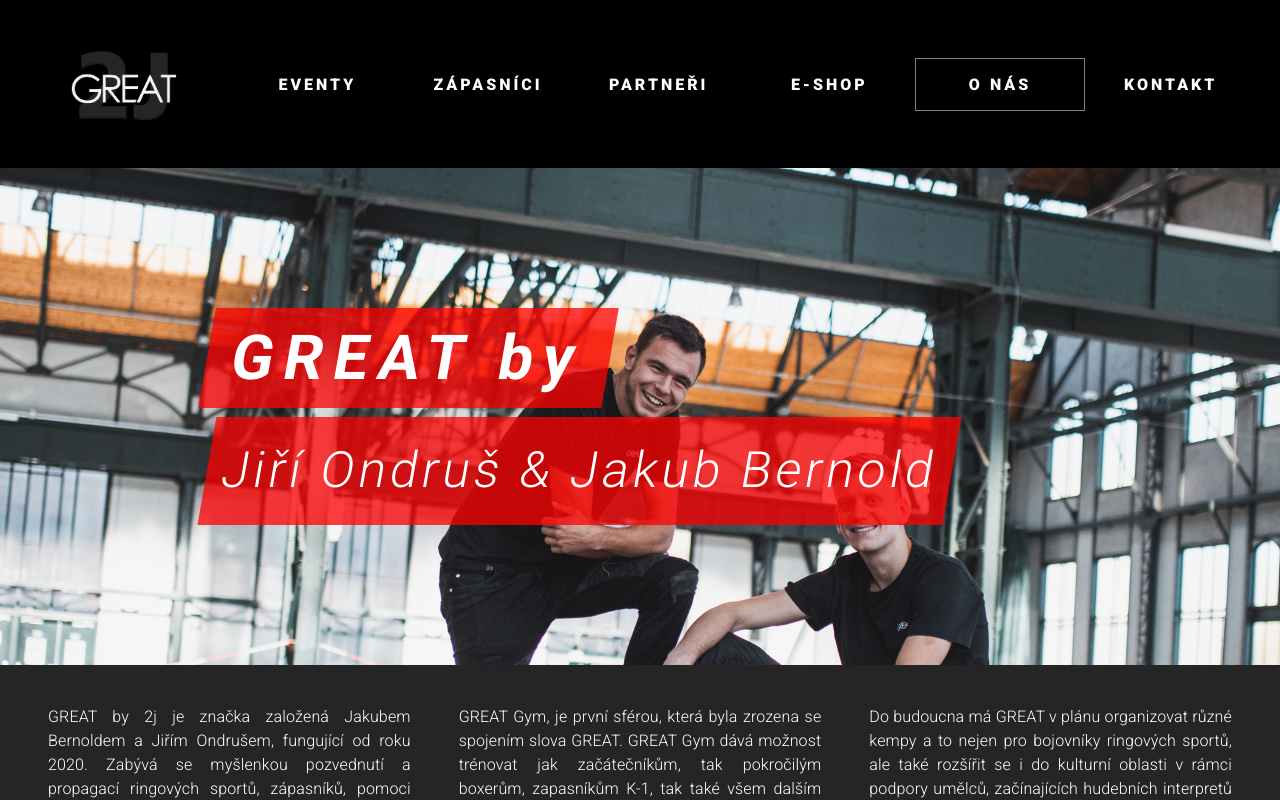
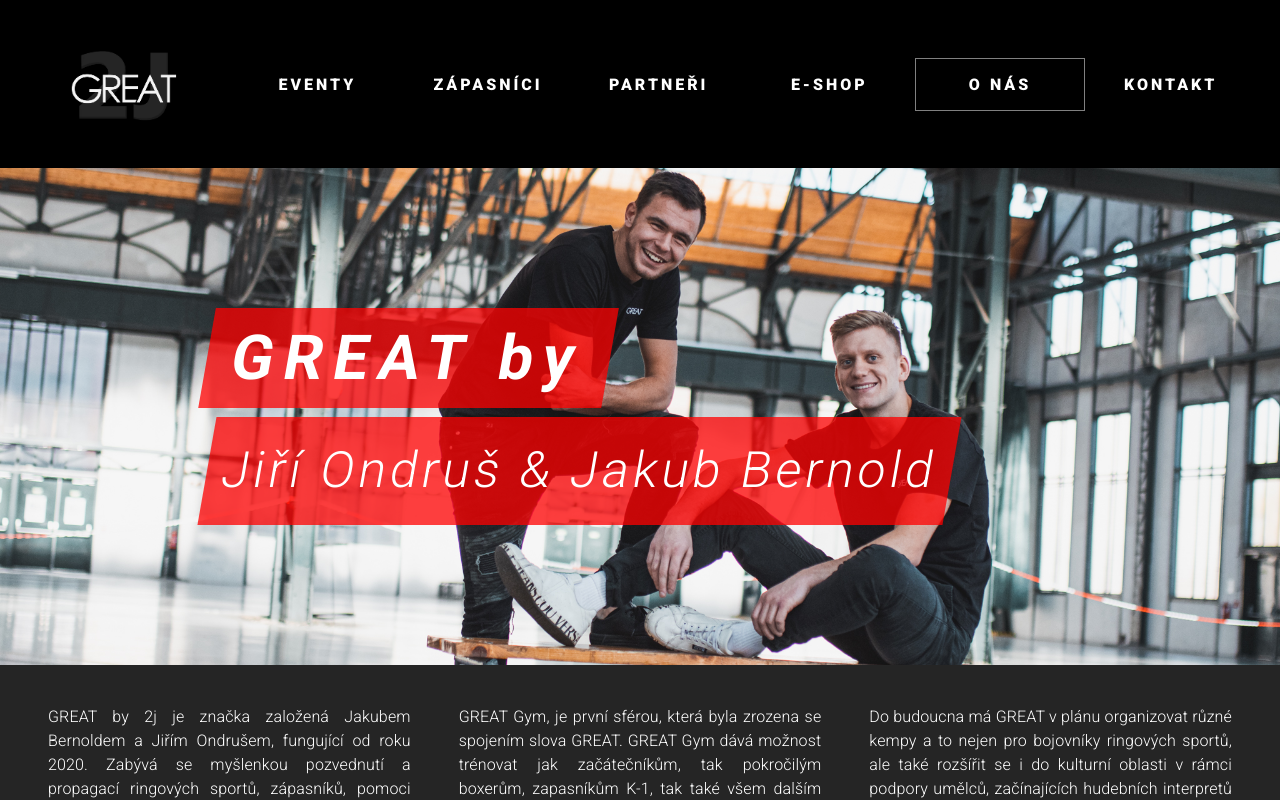
Before and after one commit to theokeist/great2j, a Next.js app: page /about in a window 1280 px wide. Shown: the top 800 px of the page. Built offline with nearby package versions, Linux system fonts and the light colour scheme.

Commit message:
FIX: about pages banner

```diff
--- a/pages/about.tsx
+++ b/pages/about.tsx
@@ -39,7 +39,7 @@
         title="GREAT by"
         subtitle="Jiří Ondruš & Jakub Bernold"
         header={"./header2.jpg"}
-        objectPosition="30% 0%"
+        objectPosition="0% 40%"
         marginLeft={-15}
       />
 
```
